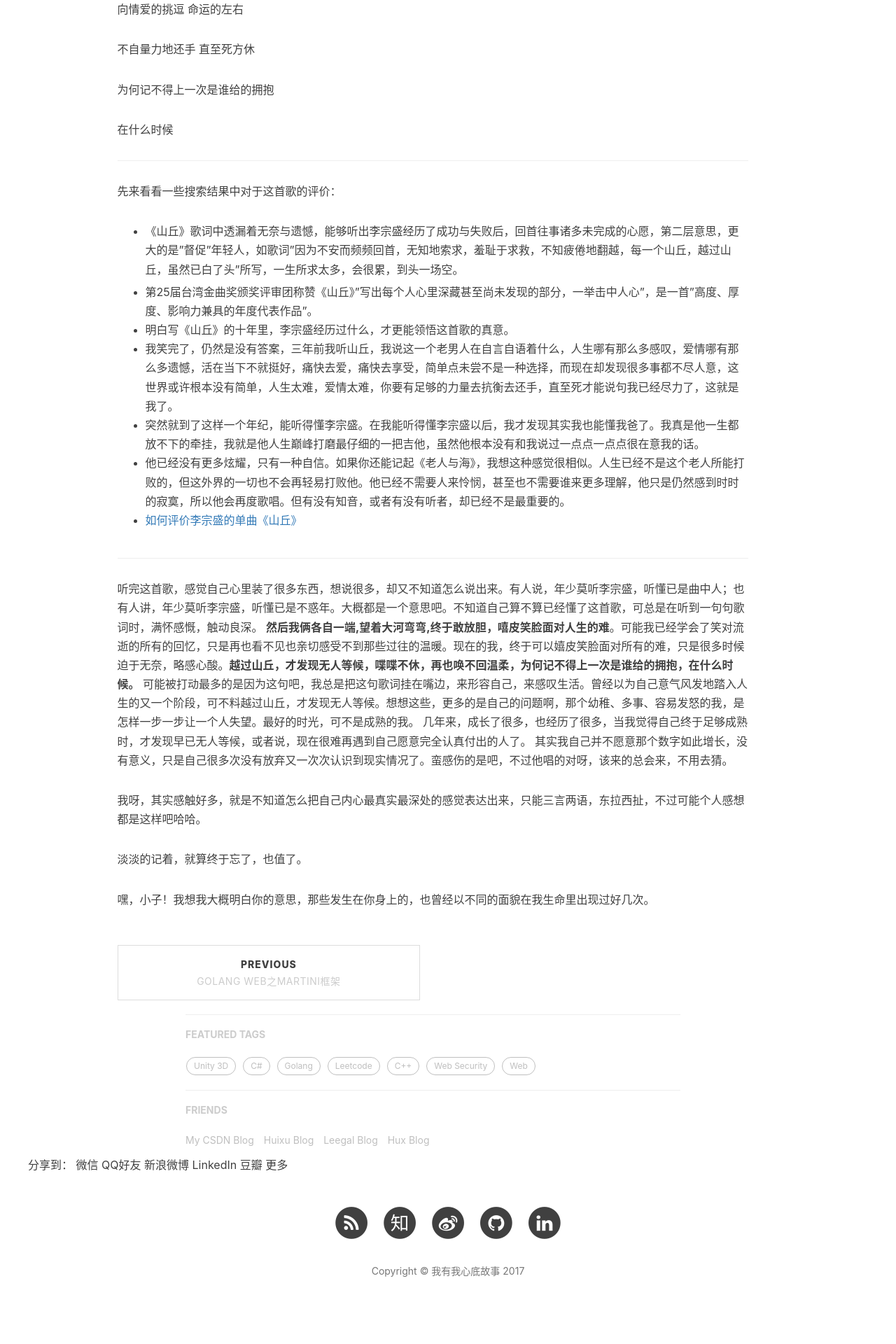
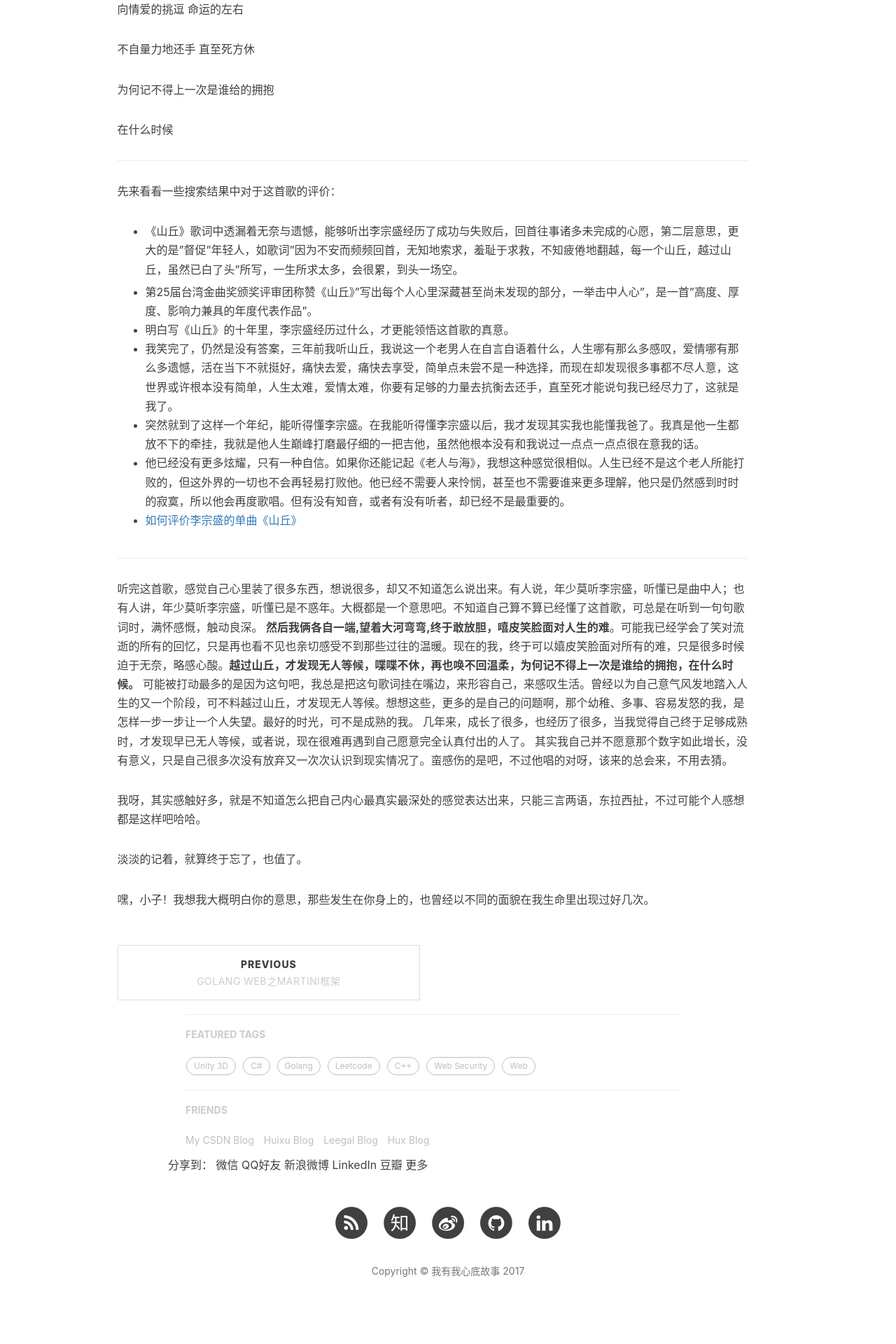
Before and after one commit to Tomy-Lee/Tomy-Lee.github.io, a Jekyll site: the page built from _posts/2017-11-18-feeling1.md, in a window 1280 px wide. Shown: the part 4351-6271 px from the top of the page at 70% size. Built offline with Jekyll 4.4.1, drawn with Linux system fonts in a browser that asks for light colours; nearby versions of some CDN libraries; comment, search, counter and statistics services are not loaded.

Commit message:
Update post.html

```diff
--- a/_layouts/post.html
+++ b/_layouts/post.html
@@ -268,7 +268,7 @@
 
 
 <!-- JiaThis Button BEGIN -->
-<div class="jiathis_style" style="width:1200px; height:20px; margin:0 auto;">
+<div class="jiathis_style" style="width:800px; height:20px; margin:0 auto;">
 	<span class="jiathis_txt">分享到：</span>
 	<a class="jiathis_button_weixin">微信</a>
 	<a class="jiathis_button_cqq">QQ好友</a>
```
